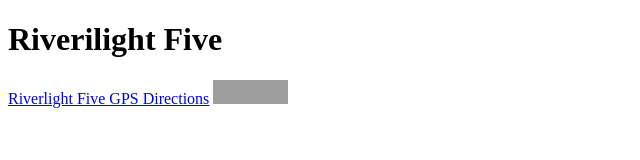
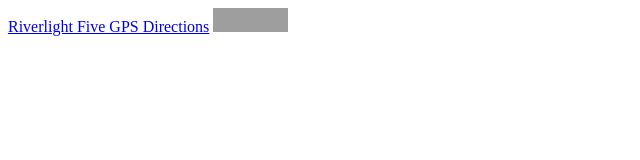
Before and after one commit to rvrlght/rvrlght.github.io, a plain HTML site: page index.html in a window 1280 px wide. Shown: the whole page, without its empty margins (0-640 px from the left). Drawn offline with Linux system fonts and the light colour scheme; grey boxes are pictures that could not be loaded.

Commit message:
Update index.html

```diff
--- a/index.html
+++ b/index.html
@@ -1,7 +1,6 @@
 <!DOCTYPE html>
 <html>
 <body>
-<h1>Riverilight Five</h1>
 <!-- GPS listing code start -->
 <a href="https://www.gps-data-team.com/where/Riverlight_Five">Riverlight Five GPS Directions</a>  <a href="https://www.gps-data-team.com/where/Riverlight_Five" target="_blank"><img title="Listed in GPS POI Directory" src="https://images.gps-data-team.com/poidirectory-75x24.png" width="75" height="24" border="0"/></a>
 <!-- Powered by POI Directory - https://poidirectory.com/gpslisting/  - GPS listing code end -->
```
